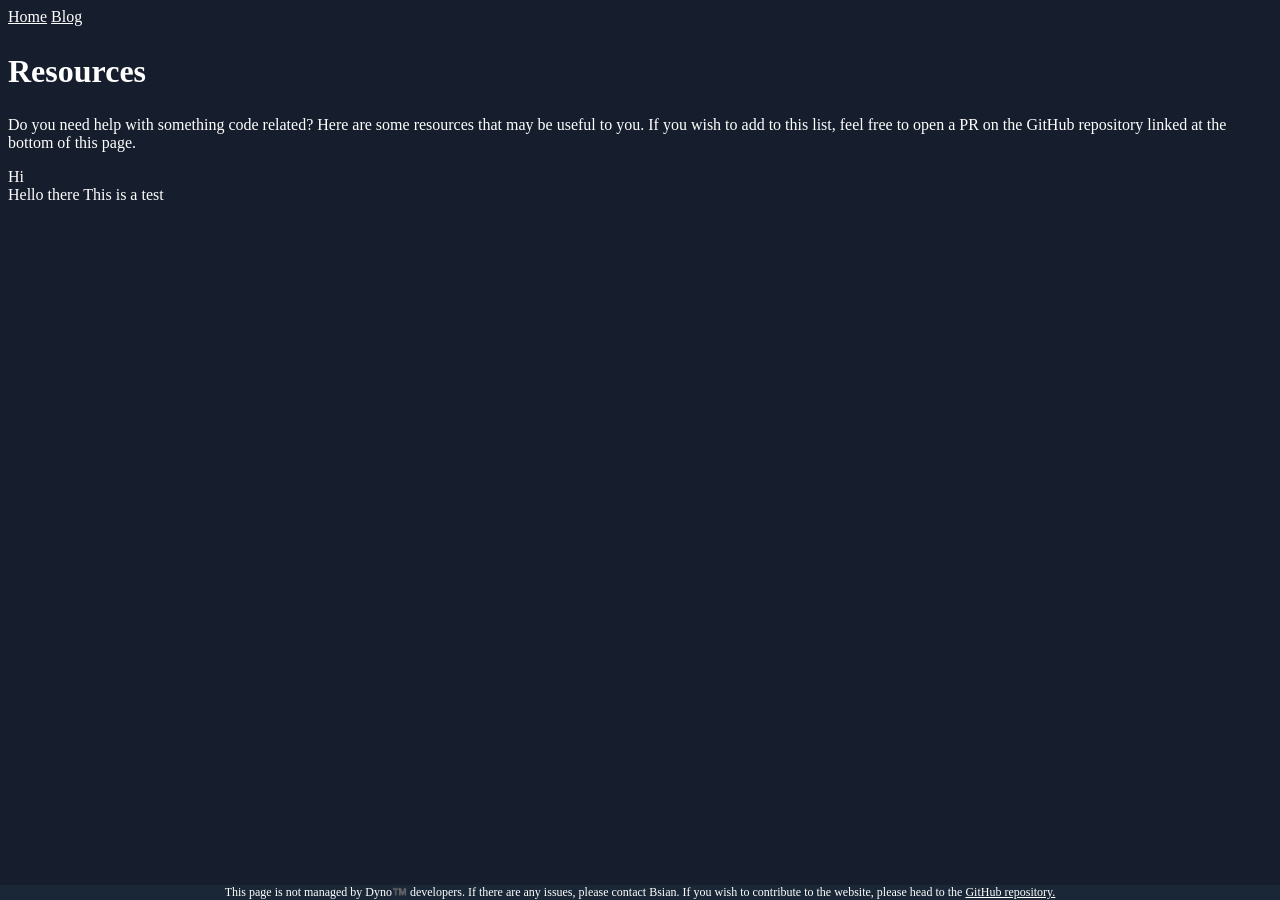
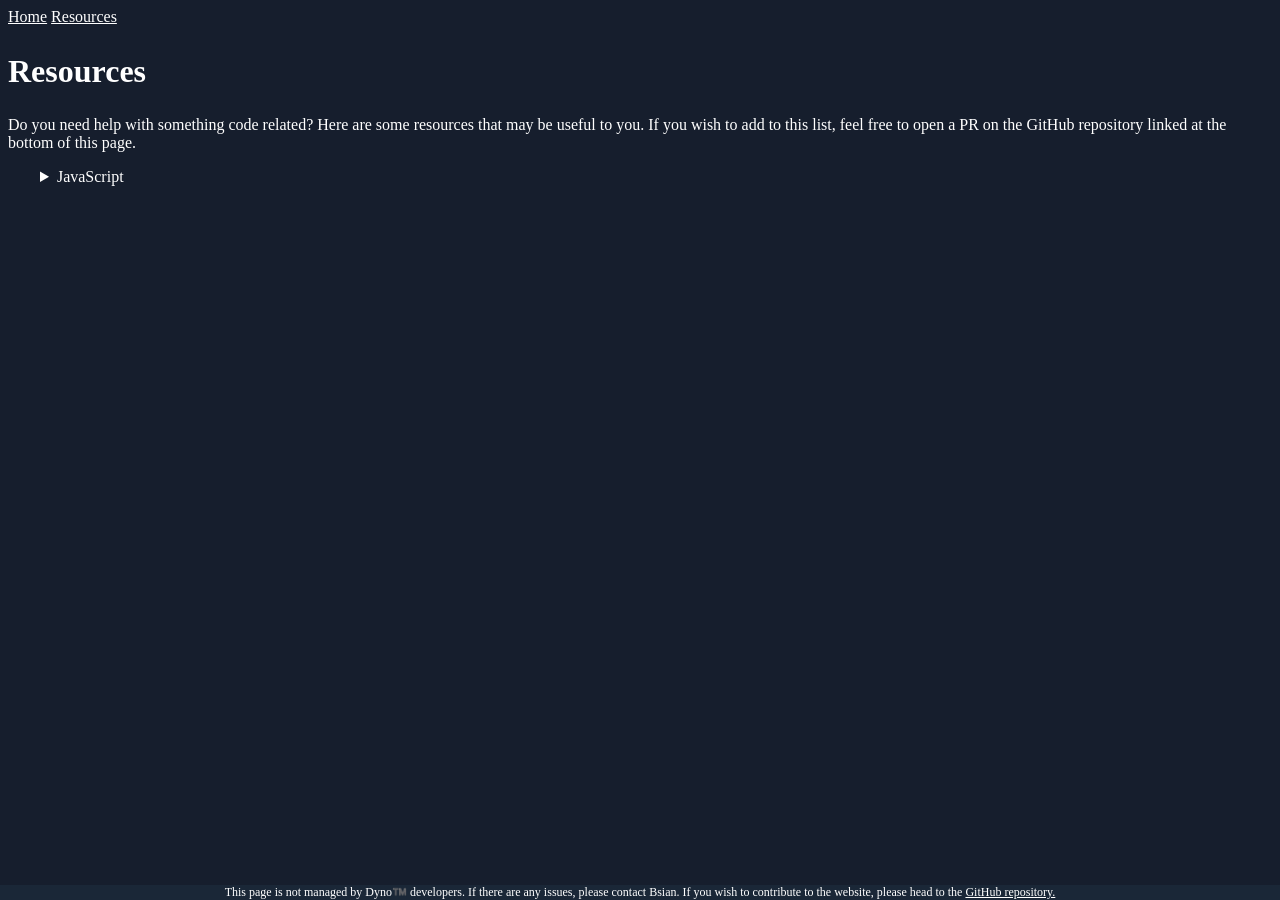
Before and after one commit to bsian03/Dyno-Code-Talk, a Jekyll site: the page built from resources.md, in a window 1280 px wide. Built offline with Jekyll 4.4.1, drawn with Linux system fonts in a browser that asks for light colours; some web fonts are replaced; our own code applies the rules of GitHub Pages for plain Markdown files; Markdown is read by kramdown in place of the engine named in the settings.

Commit message:
Beginning of resource page

```diff
--- a/_layouts/default.html
+++ b/_layouts/default.html
@@ -5,12 +5,13 @@
     <title>Dyno™️ #code-talk</title>
     <base href="{{ site.url }}{{ site.baseurl }}/">
     <link rel="stylesheet" href="css/style.css">
+    <link rel="icon" type="image/png" href="https://s.dyno.gg/web-assets/landing/logo.png"/>
   </head>
   <body>
     <div id="container">
       <nav>
         <a href="">Home</a>
-        <a href="blog/">Blog</a>
+        <a href="resources/">Resources</a>
       </nav>
       <section>
         {{ content }}
--- a/css/style.css
+++ b/css/style.css
@@ -21,6 +21,10 @@ h1 {
   font-size: 32px;
 }
 
+details {
+  margin-left: 2em;
+}
+
 footer {
   position: fixed;
   bottom: 0;
--- a/resources.md
+++ b/resources.md
@@ -1,9 +1,40 @@
 # Resources
 Do you need help with something code related? Here are some resources that may be useful to you. If you wish to add to this list, feel free to open a PR on the GitHub repository linked at the bottom of this page.
 
-<section>
-  <summary>Hi</summary>
-  Hello there
+<details>
+  <summary>JavaScript</summary>
+  <details>
+    <summary>Learning JavaScript</summary>
 
-  This is a test
-</section>
+  - [Codecademy - JavaScript catalogue](https://www.codecademy.com/catalog/language/javascript/)
+
+  - [Codecademy - Introduction to JavaScript](https://www.codecademy.com/learn/introduction-to-javascript/)
+
+  - [Udemy - JavaScript essentials](https://www.udemy.com/course/javascript-essentials/)
+
+  - [Eloquent JavaScript - 3rd edition](https://eloquentjavascript.net/)
+
+  - [You Don't Know JS Yet - 2nd Edition](https://github.com/getify/You-Dont-Know-JS/)
+
+  - [JavaScript Garden](https://bonsaiden.github.io/JavaScript-Garden/)
+
+  - [MDN](https://developer.mozilla.org/en-US/docs/Web/JavaScript/)
+
+  - [NodeSchool](https://nodeschool.io/#workshoppers/)
+
+  - [w3schools - JavaScript Tutorial](https://www.w3schools.com/js/)
+
+  </details>
+  <details>
+    <summary>Documentation</summary>
+
+  - [MDN - Reference](https://developer.mozilla.org/en-US/docs/Web/JavaScript/Reference/)
+
+  - [NodeJS - v12.x](https://nodejs.org/dist/latest-v12.x/docs/api/)
+
+  - [DevDocs](https://devdocs.io/javascript/)
+
+  - [w3schools - JavaScript and HTML DOM reference](https://www.w3schools.com/jsref/)
+
+  </details>
+</details>
```
